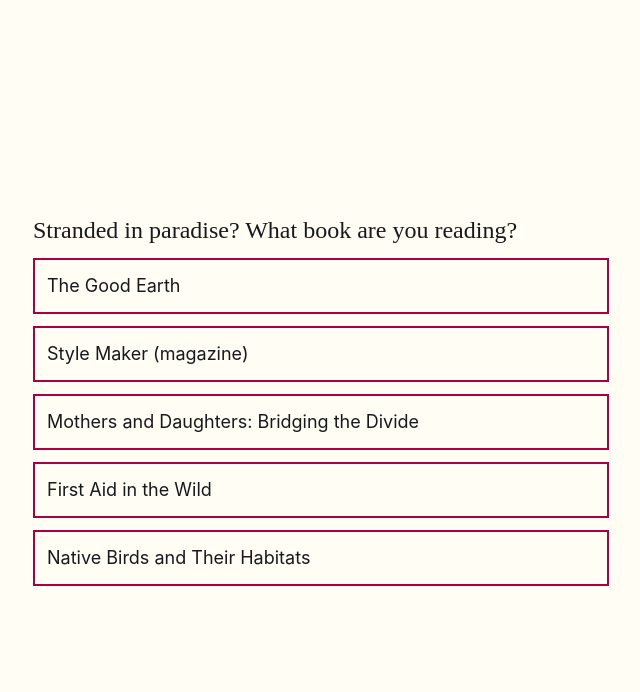
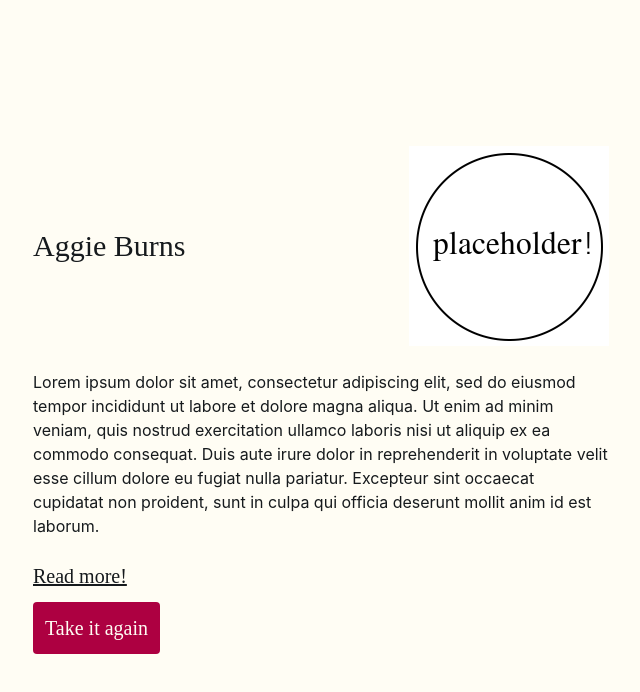
Before and after one commit to cam-ball/maven-matcher, a React (Vite) app: page / in a window 1280 px wide. Both pictures are taken after a click on the item "Sensible shoes". Shown: the top 692 px of the page, without its empty margins (15-655 px from the left). Built offline with nearby package versions, Linux system fonts and the light colour scheme; a web font is replaced by a local one.

Commit message:
Add reset

```diff
--- a/src/App.tsx
+++ b/src/App.tsx
@@ -22,15 +22,20 @@ function App() {
     setCurrentQuestion(currentQuestion + 1);
   };
 
+  const resetQuiz = () => {
+    setResults(initialResults);
+    setCurrentQuestion(0);
+  };
+
   return (
     <div className="p-6 w-full md:max-w-2xl">
-      {currentQuestion < questions.length ? (
+      {currentQuestion < 1 ? (
         <Question
           question={questions[currentQuestion]}
           handleAnswer={handleAnswer}
         />
       ) : (
-        <Result results={results} />
+        <Result results={results} resetQuiz={resetQuiz} />
       )}
     </div>
   );
--- a/src/Result.tsx
+++ b/src/Result.tsx
@@ -2,9 +2,10 @@ import { mavens } from "./constants";
 
 type ResultType = {
   results: Record<string, number>;
+  resetQuiz: () => void;
 };
 
-const Result = ({ results }: ResultType) => {
+const Result = ({ results, resetQuiz }: ResultType) => {
   const tallyResult = (results: Record<string, number>) => {
     return Object.keys(results).reduce(function (a, b) {
       return results[a] > results[b] ? a : b;
@@ -22,11 +23,15 @@ const Result = ({ results }: ResultType) => {
       <p>{winner.text}</p>
       {winner.slug && (
         <a href={`https://jhicksmystery.com/mystery-mavens/${winner.slug}/`}>
-          <h3 className="underline mt-6 font-header text-xl">
-            Learn more here!
-          </h3>
+          <h3 className="underline mt-6 font-header text-xl">Read more!</h3>
         </a>
       )}
+      <button
+        onClick={resetQuiz}
+        className="mt-3 rounded bg-wine text-cream text-xl p-3 font-header"
+      >
+        Take it again
+      </button>
     </div>
   );
 };
```
